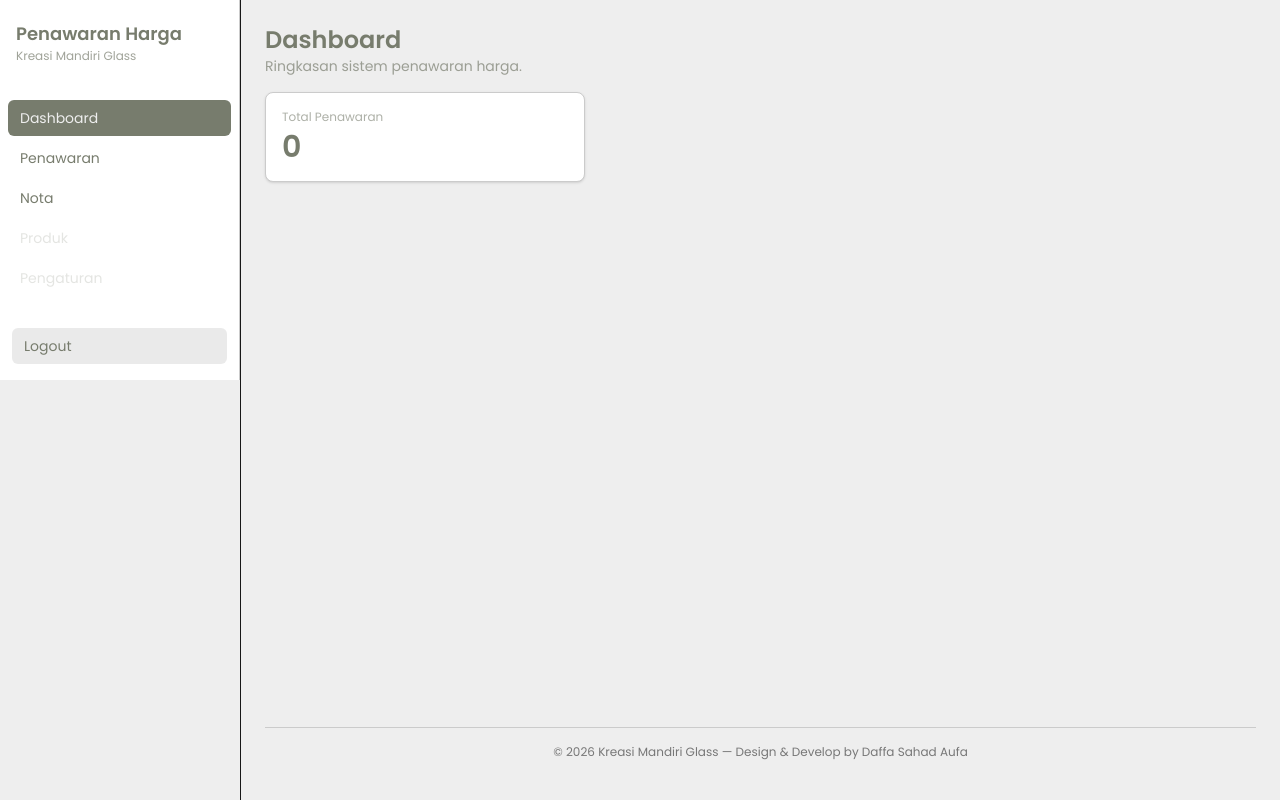
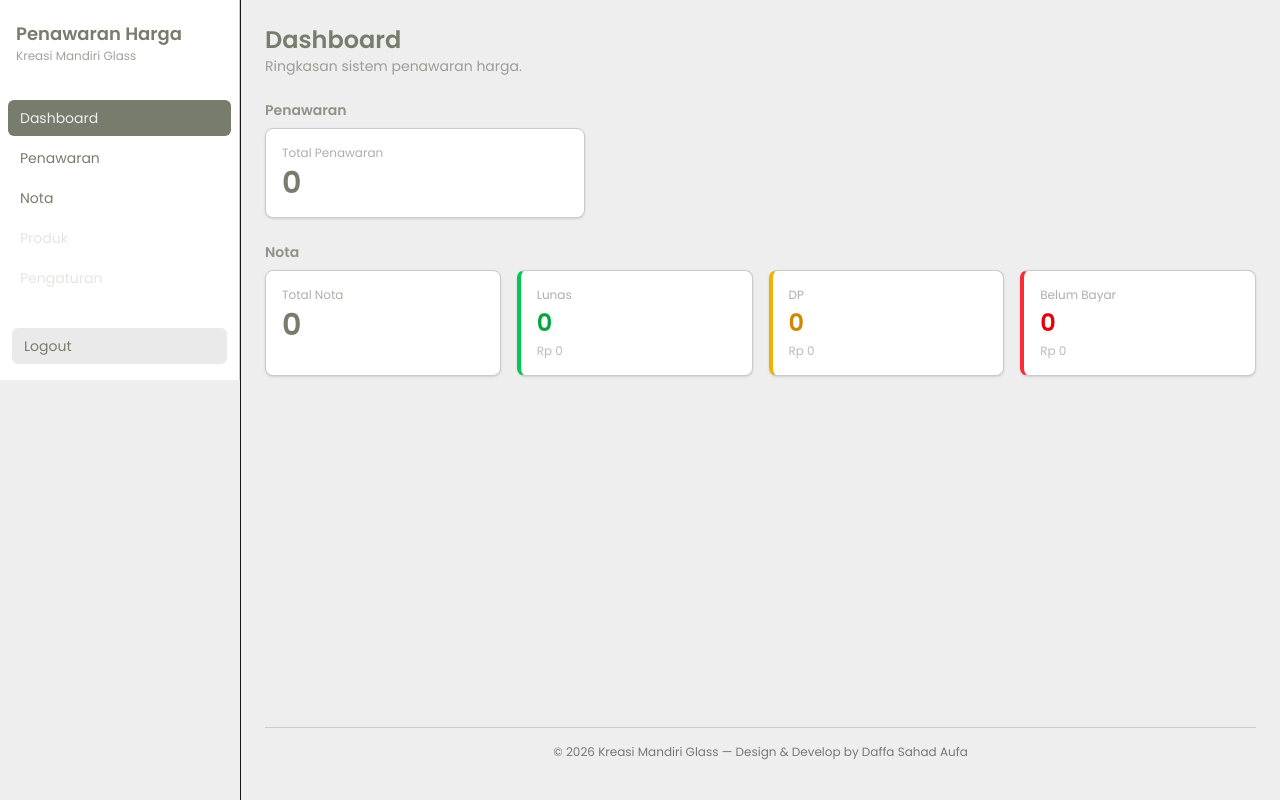
Before and after one commit to daffasahad/penawaran-app, a Next.js app: page /dashboard in a window 1280 px wide. Built offline with nearby package versions, Linux system fonts and the light colour scheme; no server answers; the database is empty; sample sign-in values are in the browser's storage.

Commit message:
Fix Dashboard Page

```diff
--- a/app/(protected)/dashboard/page.tsx
+++ b/app/(protected)/dashboard/page.tsx
@@ -1,11 +1,15 @@
 // app/(protected)/dashboard/page.tsx
 import { prisma } from "@/lib/prisma";
+import { getNotaStatusSummary } from "@/lib/dashboard";
 
 export default async function DashboardPage() {
   const totalPenawaran = await prisma.quotation.count();
+  const { summary, totalNota } = await getNotaStatusSummary();
+
+  const formatRupiah = (val: number) => `Rp ${val.toLocaleString("id-ID")}`;
 
   return (
-    <div className="space-y-4">
+    <div className="space-y-6">
       {/* Header */}
       <div>
         <h1 className="text-xl md:text-2xl font-semibold text-primary">
@@ -16,7 +20,11 @@ export default async function DashboardPage() {
         </p>
       </div>
 
-      {/* Cards */}
+      {/* Section: Penawaran */}
+      <div className="space-y-2">
+        <h2 className="text-sm font-semibold text-primary/80">
+          Penawaran
+        </h2>
         <div className="grid gap-4 grid-cols-1 sm:grid-cols-2 lg:grid-cols-3">
           <div className="bg-white border border-muted rounded-lg p-4 shadow-sm">
             <p className="text-xs text-primary/60">Total Penawaran</p>
@@ -26,5 +34,51 @@ export default async function DashboardPage() {
           </div>
         </div>
       </div>
+
+      {/* Section: Nota */}
+      <div className="space-y-2">
+        <h2 className="text-sm font-semibold text-primary/80">
+          Nota
+        </h2>
+        <div className="grid gap-4 grid-cols-1 sm:grid-cols-2 lg:grid-cols-4">
+          <div className="bg-white border border-muted rounded-lg p-4 shadow-sm">
+            <p className="text-xs text-primary/60">Total Nota</p>
+            <p className="text-3xl font-semibold text-primary mt-1">
+              {totalNota}
+            </p>
+          </div>
+
+          <div className="bg-white border-l-4 border-l-green-500 border border-muted rounded-lg p-4 shadow-sm">
+            <p className="text-xs text-primary/60">Lunas</p>
+            <p className="text-2xl font-semibold text-green-600 mt-1">
+              {summary.LUNAS.count}
+            </p>
+            <p className="text-xs text-primary/50 mt-1">
+              {formatRupiah(summary.LUNAS.total)}
+            </p>
+          </div>
+
+          <div className="bg-white border-l-4 border-l-yellow-500 border border-muted rounded-lg p-4 shadow-sm">
+            <p className="text-xs text-primary/60">DP</p>
+            <p className="text-2xl font-semibold text-yellow-600 mt-1">
+              {summary.DP.count}
+            </p>
+            <p className="text-xs text-primary/50 mt-1">
+              {formatRupiah(summary.DP.total)}
+            </p>
+          </div>
+
+          <div className="bg-white border-l-4 border-l-red-500 border border-muted rounded-lg p-4 shadow-sm">
+            <p className="text-xs text-primary/60">Belum Bayar</p>
+            <p className="text-2xl font-semibold text-red-600 mt-1">
+              {summary.BELUM_BAYAR.count}
+            </p>
+            <p className="text-xs text-primary/50 mt-1">
+              {formatRupiah(summary.BELUM_BAYAR.total)}
+            </p>
+          </div>
+        </div>
+      </div>
+    </div>
   );
 }
--- /dev/null
+++ b/lib/dashboard.ts
@@ -0,0 +1,35 @@
+// lib/dashboard.ts
+import { prisma } from "@/lib/prisma";
+
+export async function getNotaStatusSummary() {
+  const notas = await prisma.nota.findMany({
+    select: { dp: true, sisa: true, total: true },
+  });
+
+  const summary = {
+    LUNAS: { count: 0, total: 0 },
+    DP: { count: 0, total: 0 },
+    BELUM_BAYAR: { count: 0, total: 0 },
+  };
+
+  for (const nota of notas) {
+    const dp = Number(nota.dp);
+    const sisa = Number(nota.sisa);
+    const total = Number(nota.total);
+
+    if (sisa <= 0) {
+      summary.LUNAS.count += 1;
+      summary.LUNAS.total += total;
+    } else if (dp > 0) {
+      summary.DP.count += 1;
+      summary.DP.total += total;
+    } else {
+      summary.BELUM_BAYAR.count += 1;
+      summary.BELUM_BAYAR.total += total;
+    }
+  }
+
+  const totalNota = notas.length;
+
+  return { summary, totalNota };
+}
```
Lines whose indentation alone changed are shown as unchanged.
